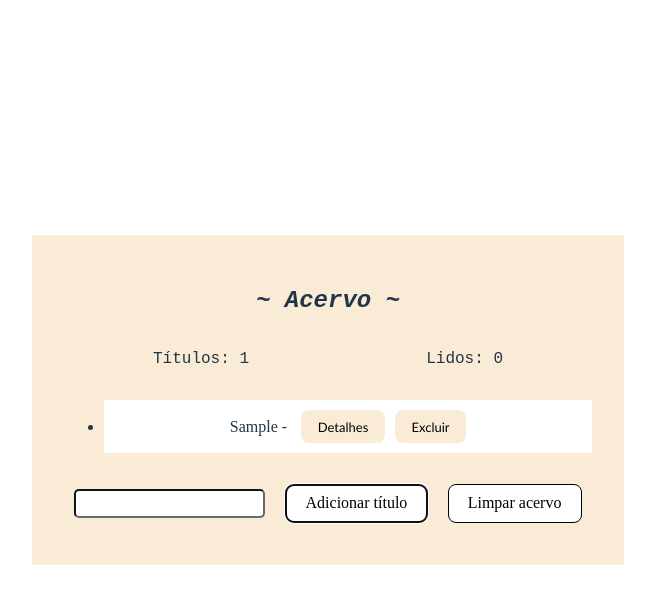
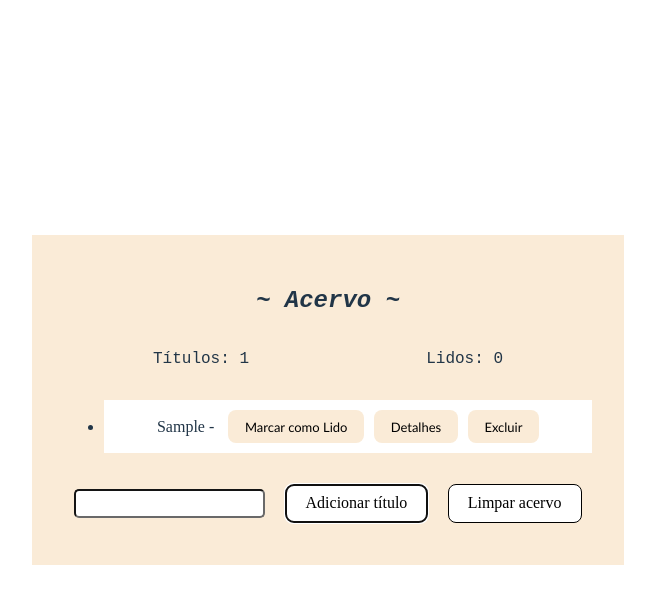
Before and after one commit to S-Evangelista/Leitura.a, a React (Vite) app in the folder leitura/: page / in a window 1280 px wide. Both pictures are taken after typing "Sample" into the empty fields and a click on the button "Adicionar título". Shown: the top 604 px of the page, without its empty margins (312-967 px from the left). Built offline with nearby package versions, Linux system fonts and the light colour scheme.

Commit message:
Atualizações
Concertei o botão de marcar como lido

```diff
--- a/leitura/src/App.jsx
+++ b/leitura/src/App.jsx
@@ -1,12 +1,11 @@
 import React, { useState, useEffect } from 'react';
-import './App.css'
+import './App.css';
 
 function ListaDeItens() {
   const [itens, setItens] = useState([]);
   const [textoDeEntrada, setTextoDeEntrada] = useState('');
   const [edicaoDetalhes, setEdicaoDetalhes] = useState({ indice: null });
 
-  // Carregar dados salvos do localStorage ao iniciar
   useEffect(() => {
     const savedItens = JSON.parse(localStorage.getItem('itens'));
     if (savedItens) {
@@ -35,7 +34,7 @@ function ListaDeItens() {
 
   const alternarStatusParaLido = (indice) => {
     const itensAtualizados = [...itens];
-    itensAtualizados[indice].status = '*';
+    itensAtualizados[indice].status = 'Lido';
     setItens(itensAtualizados);
     salvarDetalhesNoLocalStorage(itensAtualizados);
   };
@@ -76,12 +75,9 @@ function ListaDeItens() {
     localStorage.removeItem('itens'); // Remove os itens do localStorage
   };
 
-  // Contador para itens na lista
   const contadorItensNaLista = itens.length;
 
-  // Contador para itens marcados como Lidos
   const contadorItensLidos = itens.filter((item) => item.status === 'Lido').length;
-
   return (
     <div>
       <h2 className='titulo1'>~ Acervo ~</h2>
@@ -93,7 +89,8 @@ function ListaDeItens() {
         {itens.map((item, indice) => (
           <li className='item' key={indice}>
             {item.titulo} - {item.status}
-            {item.status === 'Para Ler' && (
+
+            {item.status === '' && (
               <button className='marcarLido' onClick={() => alternarStatusParaLido(indice)}>Marcar como Lido</button>
             )}
 
@@ -128,7 +125,8 @@ function ListaDeItens() {
 
                     <div className='classi'>
                       Estrelas:
-                      <select className='selcionar'
+                      <select
+                        className='selcionar'
                         value={item.classificacao}
                         onChange={(e) => {
                           const itensAtualizados = [...itens];
@@ -154,8 +152,7 @@ function ListaDeItens() {
                     <button className='marcarLido' onClick={() => iniciarEdicaoDetalhes(indice)}>Editar</button>
                     <button className='marcarLido' onClick={() => fecharDetalhes(indice)}>Ver menos</button>
                   </div>
-                )}
-
+                  )}
               </div>
             )}
           </li>
@@ -172,6 +169,5 @@ function ListaDeItens() {
       </div>
     </div>
   );
-}
-
+};
 export default ListaDeItens;
```
